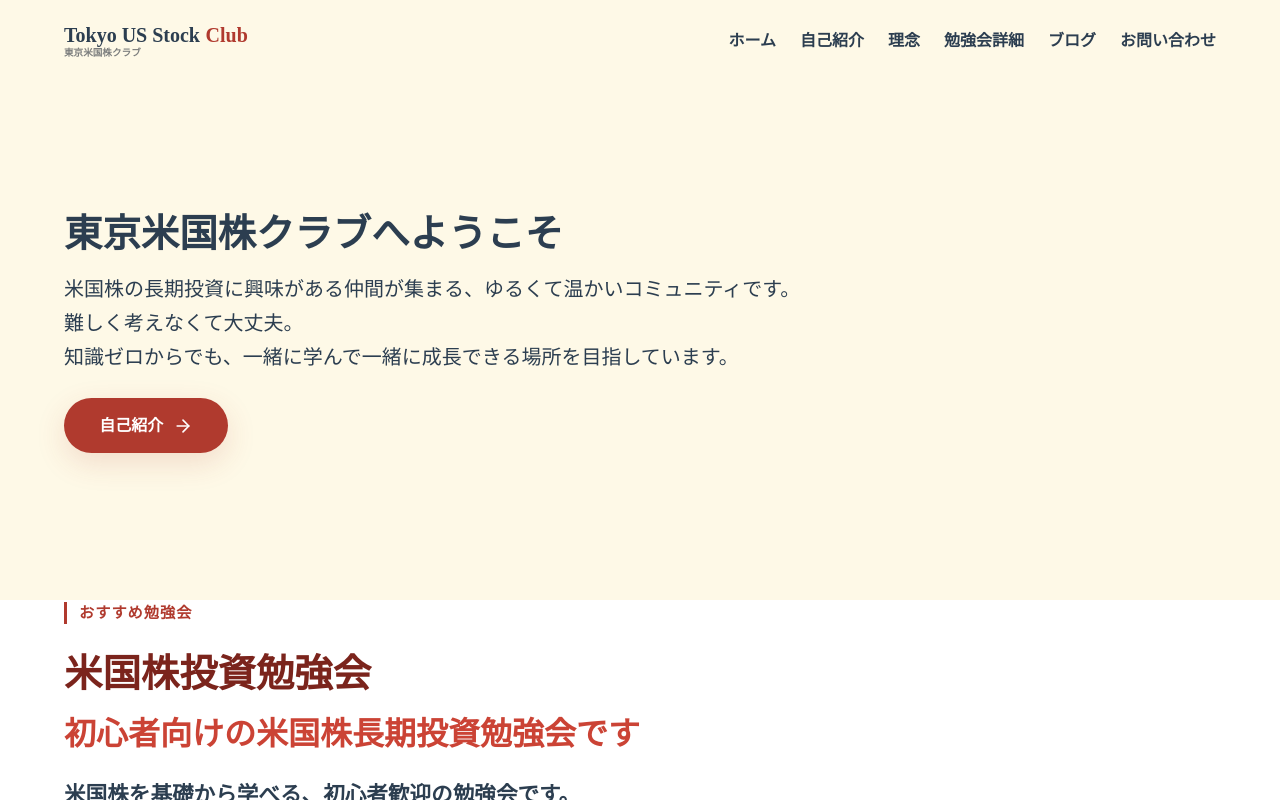
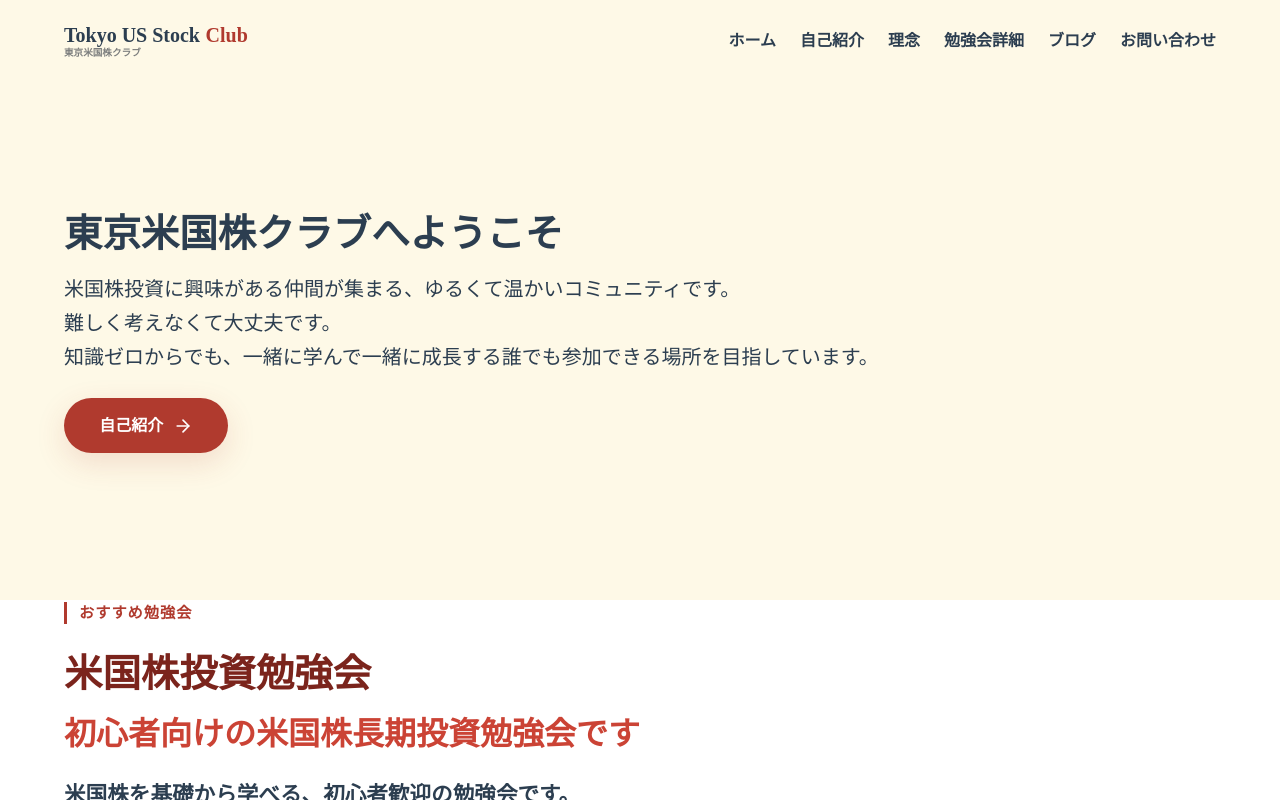
Before and after one commit to yutarotobioka0121-ship-it/tokyo-us-stock-site, a Next.js app: page / in a window 1280 px wide. Built offline with nearby package versions, Linux system fonts and the light colour scheme; no server answers; a web font is replaced by a local one.

Commit message:
copy: トップページのヒーローセクション文章を修正

```diff
--- a/src/app/page.tsx
+++ b/src/app/page.tsx
@@ -14,9 +14,9 @@ export default async function Home() {
               <h1 className="hero-title">
                 <span className="segment block-segment">東京米国株クラブへようこそ</span>
                 <span className="segment-accent">
-                  <span className="segment">米国株の長期投資に興味がある仲間が集まる、ゆるくて温かいコミュニティです。</span>
-                  <span className="segment">難しく考えなくて大丈夫。</span>
-                  <span className="segment">知識ゼロからでも、一緒に学んで一緒に成長できる場所を目指しています。</span>
+                  <span className="segment">米国株投資に興味がある仲間が集まる、ゆるくて温かいコミュニティです。</span>
+                  <span className="segment">難しく考えなくて大丈夫です。</span>
+                  <span className="segment">知識ゼロからでも、一緒に学んで一緒に成長する誰でも参加できる場所を目指しています。</span>
                 </span>
               </h1>
 
```
